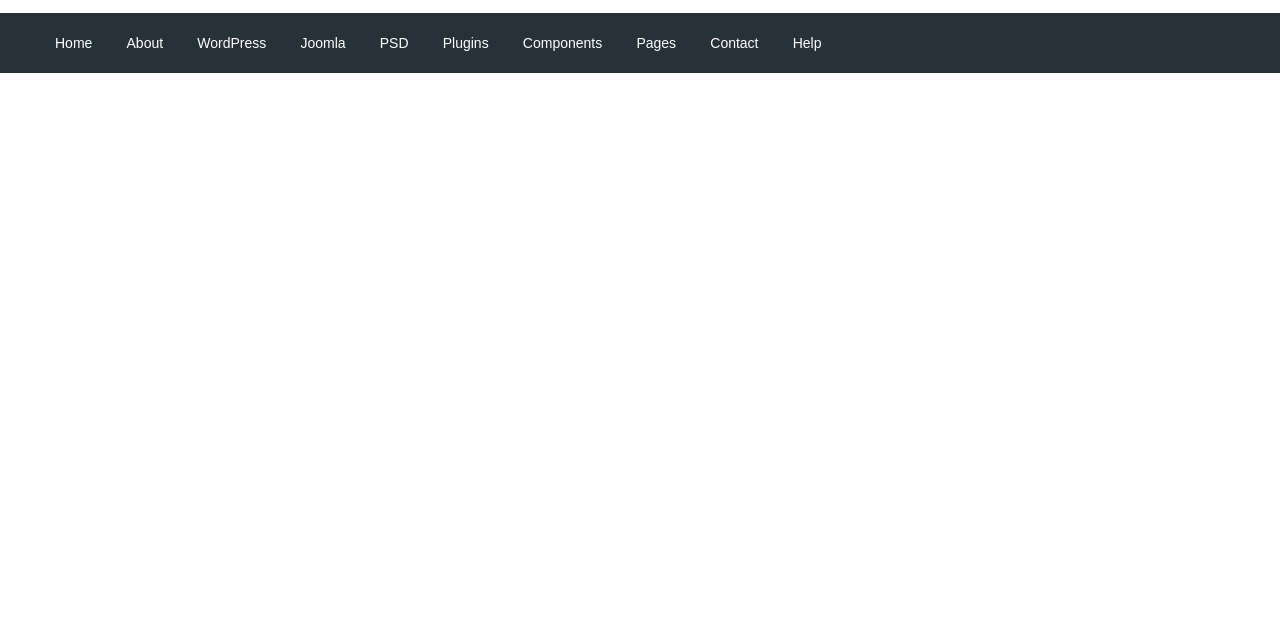
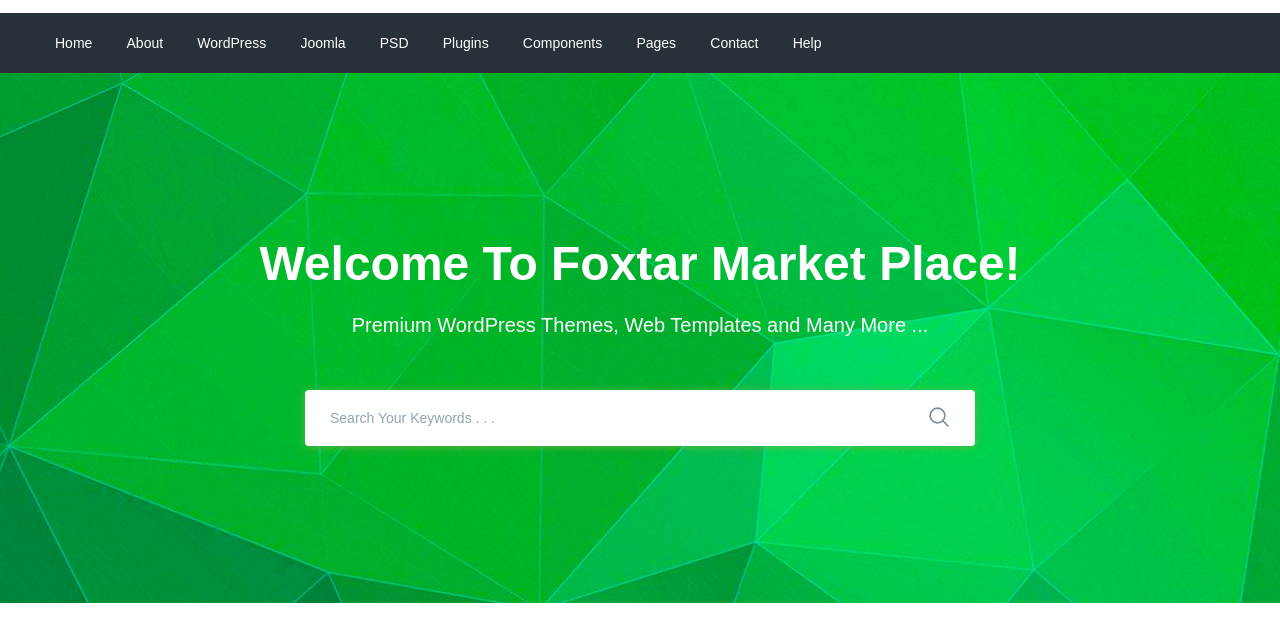
Before and after one commit to Lumineks/Moderno, a website: page app/index.html in a window 1280 px wide. Shown: the part 77-718 px from the top of the page. Drawn offline with nearby package versions, Linux system fonts and the light colour scheme; files that its build step writes are made by us from their sources.

Commit message:
added search-section

```diff
--- a/app/index.html
+++ b/app/index.html
@@ -74,7 +74,26 @@
 
     </header>
 
-
+    <main class="main">
+        <section class="search" style="background-image: url(../images/search-bg.jpg);">
+            <div class="container">
+                <div class="search__inner">
+                    <div class="search__inner-title">
+                        Welcome To Foxtar Market Place!
+                    </div>
+                    <div class="search__inner-text">
+                        Premium WordPress Themes, Web Templates and Many More ...
+                    </div>
+                    <form class="search__inner-form">
+                        <input type="text" placeholder="Search Your Keywords . . ." required>
+                        <button type="submit">
+                            <img src="images/icons/search-icon.png" alt="">
+                        </button>
+                    </form>
+                </div>
+            </div>
+        </section>
+    </main>
 
 
 
--- a/app/scss/style.scss
+++ b/app/scss/style.scss
@@ -53,3 +53,57 @@
         color: #fff;
     }
 }
+
+.search {
+    background-repeat: no-repeat;
+    background-size: cover;
+    background-position: center;
+    min-height: 530px;
+}
+
+.search__inner {
+    padding: 155px 0 100px;
+    color: #fff;
+    text-align: center;
+    &-title {
+        margin-bottom: 10px;
+        font-weight: 700;
+        font-size: 48px;
+        line-height: 72px;
+    }
+    &-text {
+        margin-bottom: 50px;
+        font-weight: 500;
+        font-size: 20px;
+        line-height: 30px;
+    }
+    &-form {
+        max-width: 670px;
+        position: relative;
+        margin: 0 auto;
+        input {
+            display: block;
+            width: 100%;
+            height: 56px;
+            box-shadow: 0px 1px 10px 0px rgba(124, 178, 64, 0.75);
+            border: none;
+            border-radius: 4px;
+            font-weight: 500;
+            font-size: 14px;
+            line-height: 30px;
+            padding-left: 25px;
+            padding-right: 60px;
+            &::placeholder {
+                font-weight: 500;
+                color: #90a4ae;
+            }
+        }
+        button {
+            position: absolute;
+            right: 20px;
+            top: 16px;
+            border: none;
+            background-color: transparent;
+        }
+    }
+}
```
Also changed, not shown: app/images/icons/search-icon.png (added), app/images/search-bg.jpg (added).
